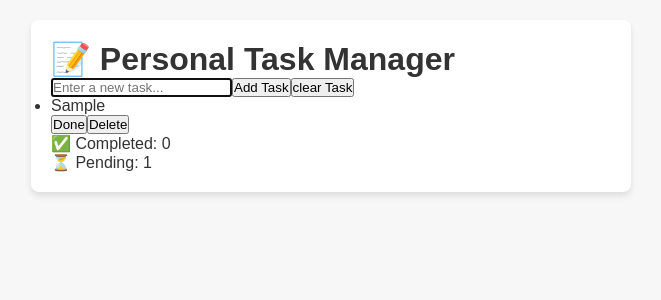
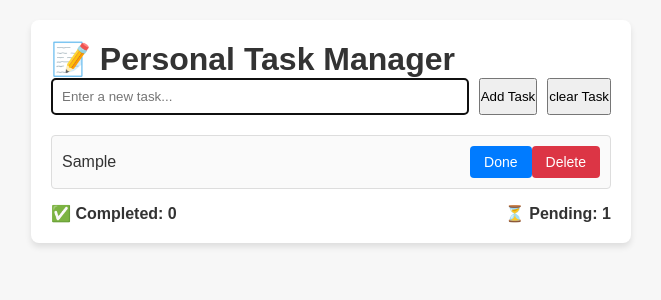
Before and after one commit to rodas-awgichew/task-manager-app, a React (Vite) app in the folder task-manager/: page / in a window 1280 px wide. Both pictures are taken after typing "Sample" into the empty fields and a click on the button "Add Task". Shown: the top 300 px of the page, without its empty margins (309-970 px from the left). Built offline with nearby package versions, Linux system fonts and the light colour scheme.

Commit message:
modified styling.

```diff
--- a/task-manager/src/components/TaskInput.jsx
+++ b/task-manager/src/components/TaskInput.jsx
@@ -23,7 +23,7 @@ export default function TaskInput() {
   }
 
   return (
-    <div >
+    <div className="input-row" >
       <input
         ref={inputRef}
         type="text"
--- a/task-manager/src/components/TaskList.jsx
+++ b/task-manager/src/components/TaskList.jsx
@@ -26,18 +26,21 @@ export default function TaskList() {
   return (
     <ul >
       {tasks.map((task) => (
-        <li key={task.id}>
+        <li
+        key={task.id}
+        className={`task-item ${task.done ? "done" : ""} ${task.highlighted && !task.done ? "highlighted" : ""}`}
+      >
           <span>{task.text}</span>
 
           <div >
             <button
-              onClick={() => dispatch({ type: "TOGGLE_TASK", payload: task.id })}
+            className="btn btn-primary" onClick={() => dispatch({ type: "TOGGLE_TASK", payload: task.id })}
             >
               {task.done ? "Undo" : "Done"}
             </button>
 
             <button
-              onClick={() => dispatch({ type: "DELETE_TASK", payload: task.id })}
+              className="btn btn-danger" onClick={() => dispatch({ type: "DELETE_TASK", payload: task.id })}
             >
               Delete
             </button>
--- a/task-manager/src/components/TaskStats.jsx
+++ b/task-manager/src/components/TaskStats.jsx
@@ -6,7 +6,7 @@ export default function TaskStats() {
   const pending = tasks.length - completed;
 
   return (
-    <div >
+    <div  className="task-stats">
       <p >✅ Completed: {completed}</p>
       <p >⏳ Pending: {pending}</p>
     </div>
```
